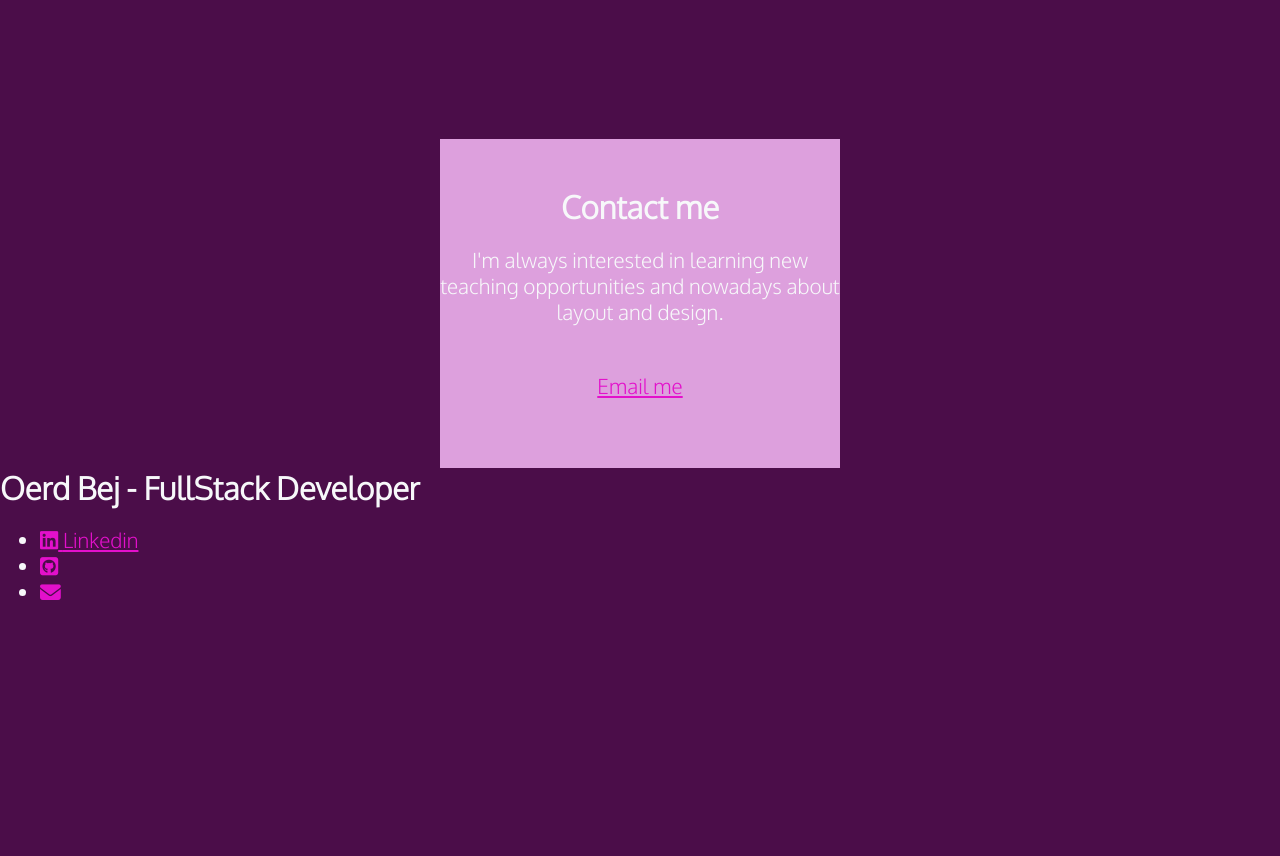
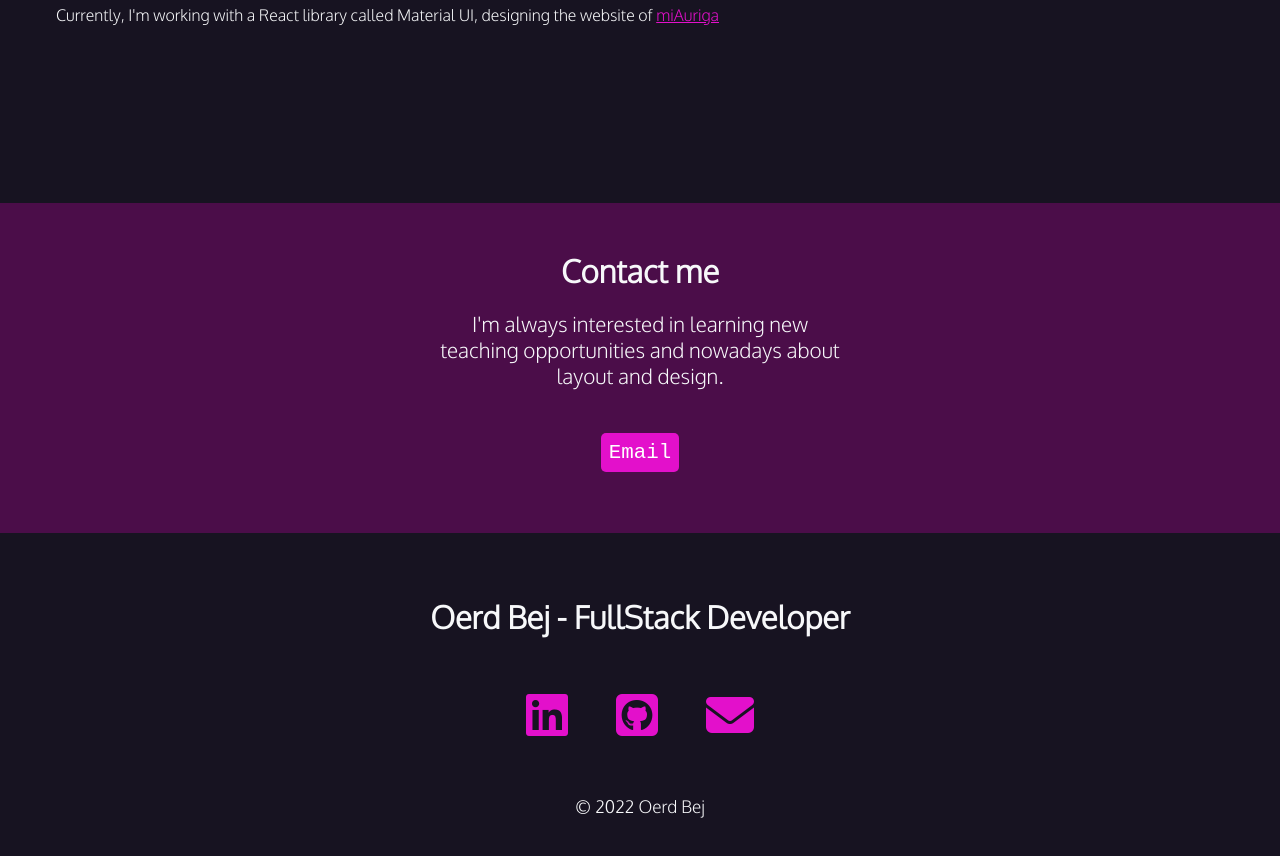
Before and after one commit to OerdBej/static-portofolio, a plain HTML site: page index.html in a window 1280 px wide. Shown: the part 418-1274 px from the top of the page. Before the commit the page ends 1044 px from the top, so only its background shows below. Drawn offline with Linux system fonts and the light colour scheme.

Commit message:
structure and the css for the page sections

```diff
--- a/style.css
+++ b/css/style.css
@@ -28,7 +28,7 @@ body {
   padding: 0;
   margin: 0;
   font-family: var(--sans);
-  background-color: var(--plum);
+  background-color: var(--black);
   /* this refer to the ::root that we have setUp */
   color: var(--white);
   font-size: var(--font-size);
@@ -48,10 +48,18 @@ a:hover {
   text-decoration: none;
 }
 
+/* background divs */
+
+.section-plum {
+  background-color: var(--plum);
+}
+
 /* intro styles: specific styles */
 
 #intro {
-  padding-bottom: 10rem;
+  padding: 4rem 1rem 10rem 1rem;
+  max-width: 1200px;
+  margin: 0 auto;
 }
 
 #intro p {
@@ -85,7 +93,6 @@ a:hover {
   text-align: center;
   margin: 0 auto;
   padding: 3rem 0rem;
-  background-color: plum;
 }
 
 /* pseudo Class of the last child */
@@ -159,6 +166,9 @@ nav [class*="fa-"]:hover {
   background-color: var(--magenta);
   padding: 0.5rem;
   border-radius: 5px;
+  color: white;
+  font-family: var(--mono);
+  text-decoration: none;
 }
 
 .button:hover {
@@ -177,3 +187,34 @@ nav [class*="fa-"]:hover {
     margin-right: auto;
   }
 }
+
+/* This will be our footer section */
+
+footer {
+  text-align: center;
+  padding: 4rem 0;
+}
+
+footer ul {
+  list-style-type: none;
+  padding: 0;
+  margin: 2 rem 0;
+  display: flex;
+  flex-flow: row wrap;
+  justify-content: center;
+  gap: 3rem;
+  font-size: 3rem;
+}
+
+@media (min-width: 850px) {
+  nav {
+    max-width: 1200px;
+    margin: 0 auto;
+  }
+}
+
+nav li:first-child {
+  flex-basis: auto;
+  text-align: left;
+  margin-right: auto;
+}
--- a/index.html
+++ b/index.html
@@ -5,10 +5,10 @@
     <meta charset="UTF-8" />
     <meta http-equiv="X-UA-Compatible" content="IE=edge" />
     <meta name="viewport" content="width=device-width, initial-scale=1.0" />
-    <link rel="stylesheet" href="style.css" />
+    <link rel="stylesheet" href="./css/style.css" />
     <link rel="stylesheet" href="https://fonts.googleapis.com/css2?family=Oxygen:wght@300&display=swap" />
     <script src="https://kit.fontawesome.com/7d3d17dc3e.js" crossorigin="anonymous"></script>
-    <title>Intro css</title>
+    <title>Oerd portofolio</title>
 </head>
 
 <body>
@@ -47,22 +47,24 @@
             designing the website of <a href="https://miauriga.com/">miAuriga</a>
         </p>
     </section>
+    <div class="section-plum">
         <section id="contact">
             <h2>Contact me</h2>
             <p>
                 I'm always interested in learning new teaching opportunities and
                 nowadays about layout and design.
             </p>
-        <p><a href="mailto:oerdbej@gmail.com">Email me</a></p>
+            <p><a href="mailto:oerdbej@gmail.com" class="button">Email</a></p>
         </section>
-</body>
+    </div>
+    <!-- footer sections starts here -->
     <footer>
         <h2>Oerd Bej - FullStack Developer</h2>
         <ul>
             <li>
                 <a href="https://www.linkedinlcom/oerdbej" target="_blank">
                     <span class="fab fa-linkedin" aria-hidden="true"></span>
-                <span class="" sr-only>Linkedin</span>
+                    <span class="sr-only">Linkedin</span>
                 </a>
             </li>
             <li>
@@ -78,7 +80,10 @@
                 </a>
             </li>
         </ul>
+        <!-- Making for disclamers. -->
+        <p><small>&copy; 2022 Oerd Bej</small></p>
 
     </footer>
+</body>
 
 </html>
```
Lines whose indentation alone changed are shown as unchanged.
